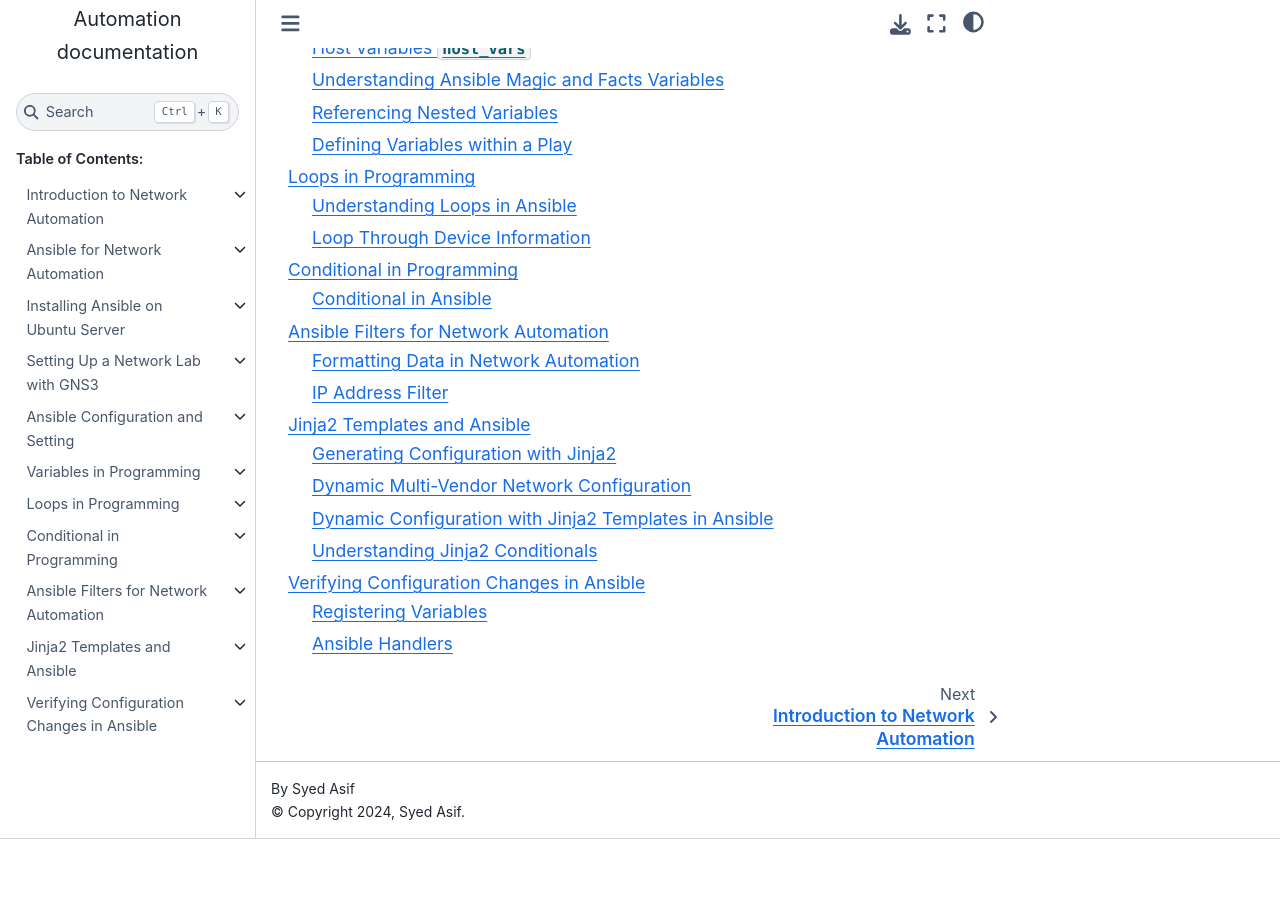
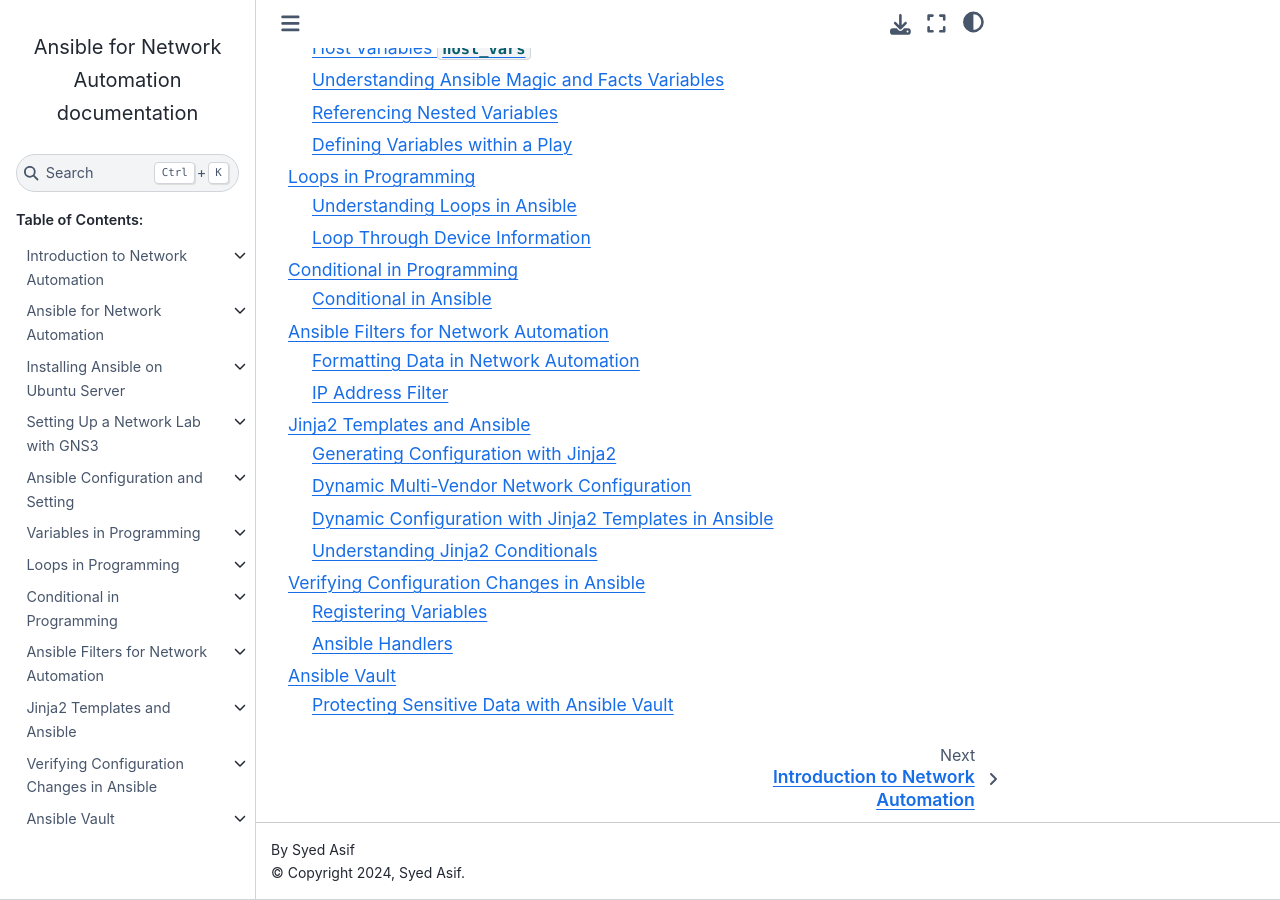
Before and after one commit to sydasif/ansible-cbt-lab, a Sphinx documentation site: the page built from docs/source/index.md, in a window 1280 px wide and 900 px high, scrolled down 1562 px. Built offline with Sphinx 7.4.7 and the Sphinx Book theme 1.1.4, drawn with Linux system fonts in a browser that asks for light colours; before the commit the page ends 2401 px from its top, so only the background shows below that.

Commit message:
update main index

````diff
--- a/docs/source/index.md
+++ b/docs/source/index.md
@@ -46,4 +46,5 @@
 09_filter/index
 10_jinja/index
 11_debug/index
+12_vault/index
 ```
````
